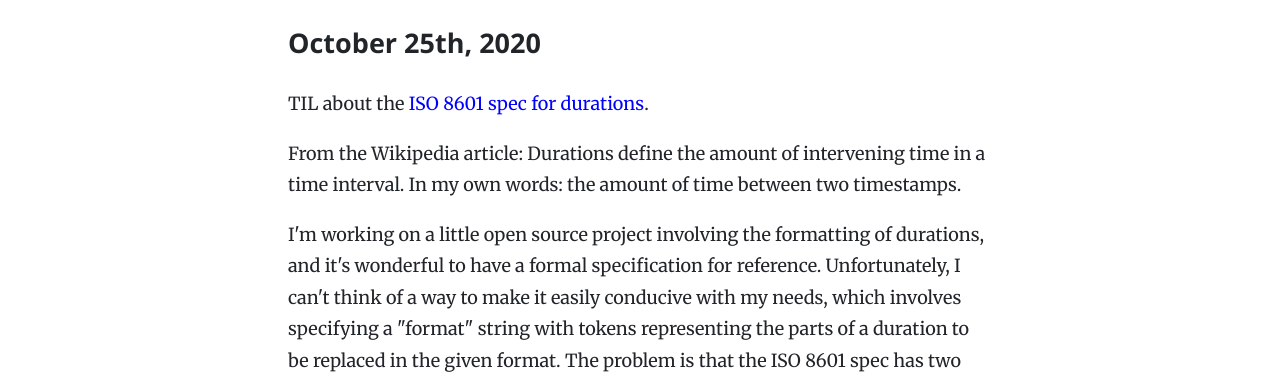
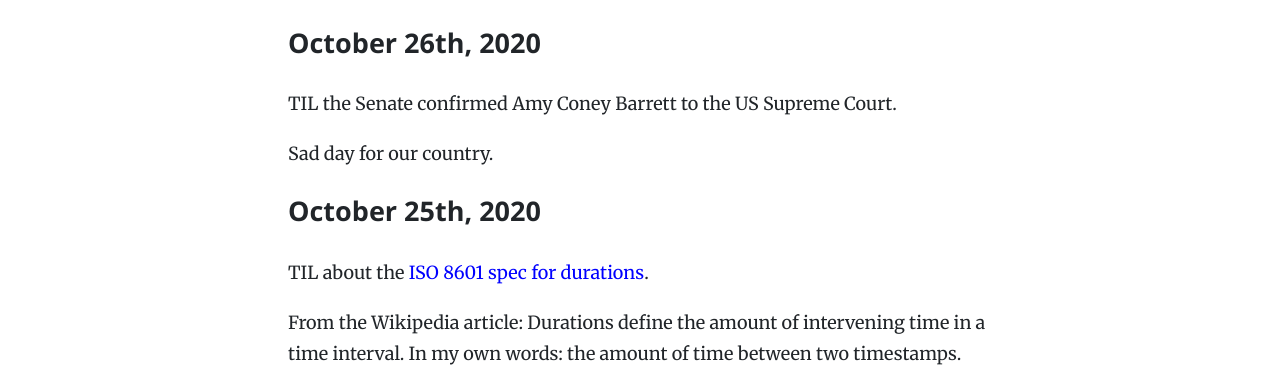
Before and after one commit to michaelyuen/personal-website, a React app in the folder v5/: page /today-i-learned in a window 1280 px wide. Shown: the part 344-726 px from the top of the page. Built offline with nearby package versions, Linux system fonts and the light colour scheme; a web font is replaced by a local one.

Commit message:
Add TIL for 2020-10-26 (#51)

```diff
--- a/v5/pages/today-i-learned.tsx
+++ b/v5/pages/today-i-learned.tsx
@@ -4,6 +4,9 @@ export default function TIL() {
   return (
     <section className="TILContainer">
       <h1>Today I Learned</h1>
+      <h2>October 26th, 2020</h2>
+      <p>TIL the Senate confirmed Amy Coney Barrett to the US Supreme Court.</p>
+      <p>Sad day for our country.</p>
       <h2>October 25th, 2020</h2>
       <p>
         TIL about the{" "}
```
